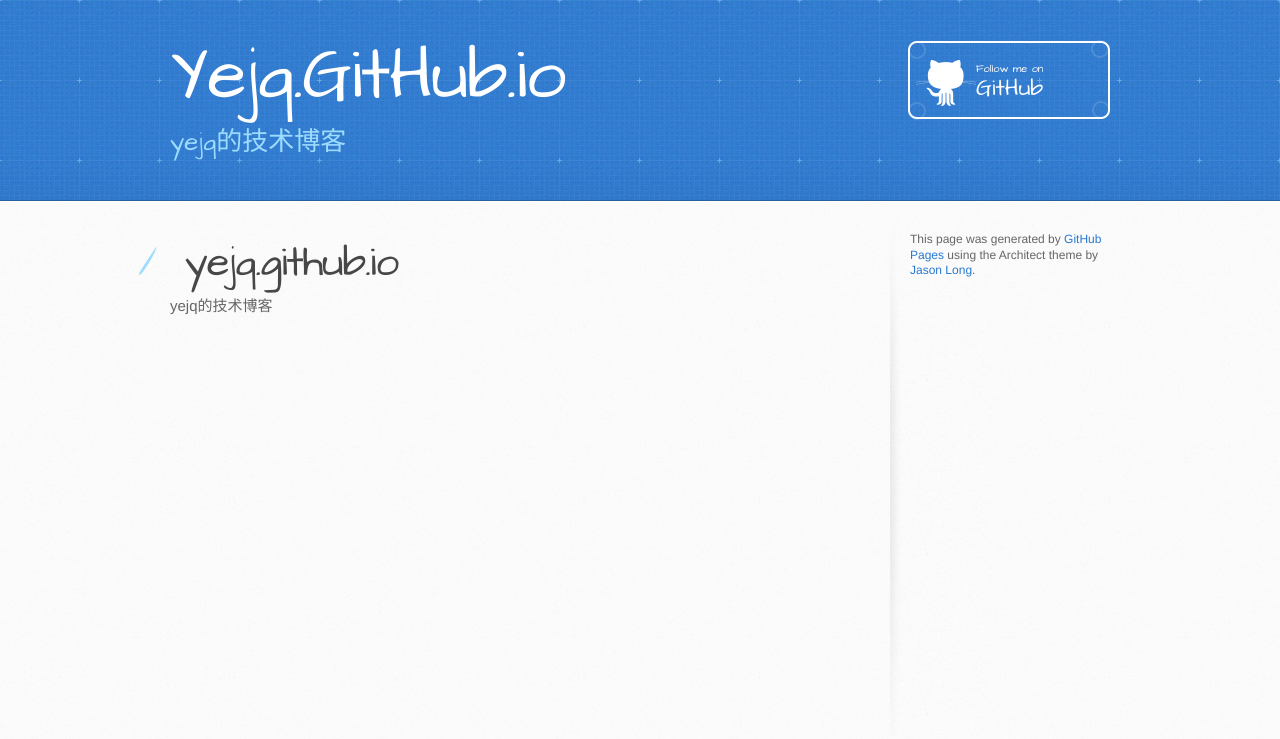
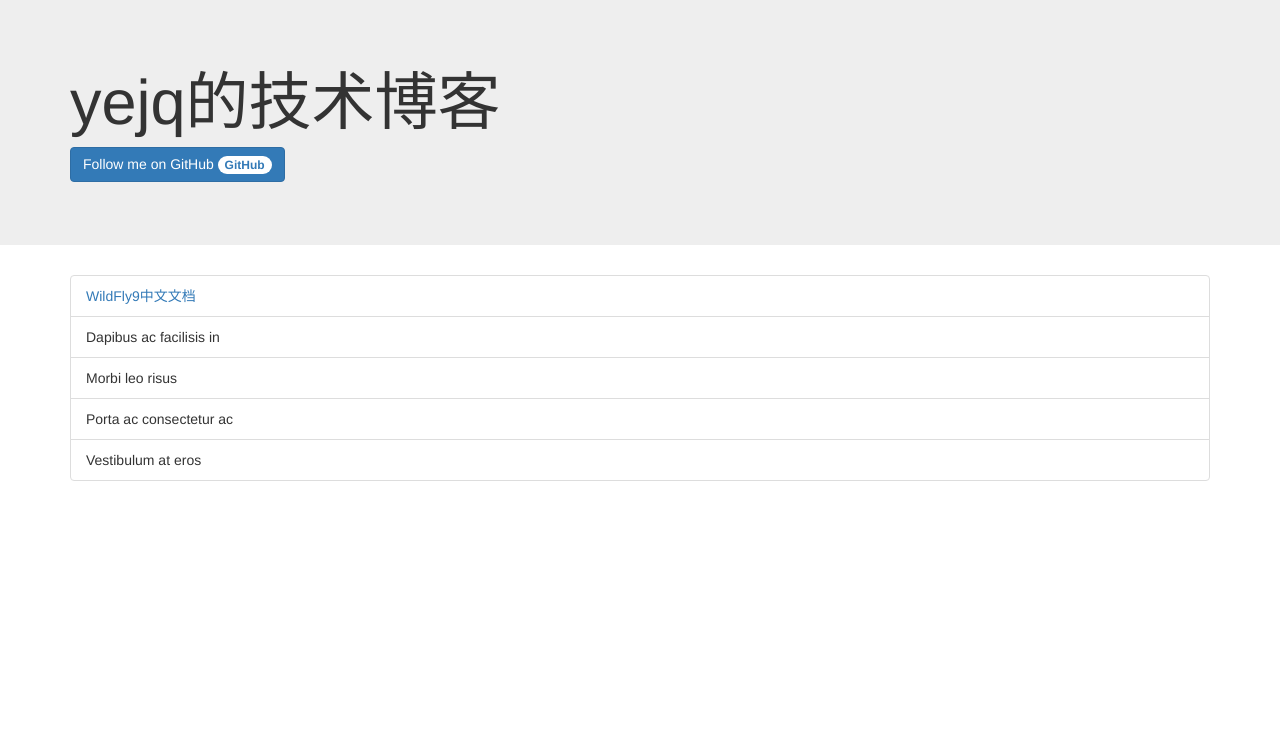
Before and after one commit to yejq/yejq.github.io, a plain HTML site: page index.html in a window 1280 px wide. Drawn offline with nearby package versions, Linux system fonts and the light colour scheme.

Commit message:
修改主页

```diff
--- a/index.html
+++ b/index.html
@@ -4,44 +4,33 @@
 <meta charset='utf-8'>
 <meta http-equiv="X-UA-Compatible" content="chrome=1">
 <meta name="viewport" content="width=device-width, initial-scale=1, maximum-scale=1">
-    <link href='https://fonts.googleapis.com/css?family=Architects+Daughter' rel='stylesheet' type='text/css'>
-    <link rel="stylesheet" type="text/css" href="stylesheets/stylesheet.css" media="screen">
-    <link rel="stylesheet" type="text/css" href="stylesheets/github-light.css" media="screen">
-    <link rel="stylesheet" type="text/css" href="stylesheets/print.css" media="print">
-
+<link rel="stylesheet" href="http://cdn.bootcss.com/bootstrap/3.3.0/css/bootstrap.min.css">
+<script src="http://cdn.bootcss.com/jquery/1.11.1/jquery.min.js"></script>
+<script src="http://cdn.bootcss.com/bootstrap/3.3.0/js/bootstrap.min.js"></script>
 <!--[if lt IE 9]>
     <script src="//html5shiv.googlecode.com/svn/trunk/html5.js"></script>
     <![endif]-->
-
-    <title>Yejq.GitHub.io by yejq</title>
+<title>欢迎光临Yejq的技术博客</title>
 </head>
-
 <body>
  <header>
-      <div class="inner">
-        <h1>Yejq.GitHub.io</h1>
-        <h2>yejq的技术博客</h2>
-        <a href="https://github.com/yejq" class="button"><small>Follow me on</small> GitHub</a>
+  <div class="jumbotron">
+   <div class="container">
+    <h1>yejq的技术博客</h1>
+    <p>
+     <a href="https://github.com/yejq" class="btn btn-primary">Follow me on</small> GitHub <span class="badge">GitHub</span></a>
+    </p>
+   </div>
   </div>
  </header>
-
-    <div id="content-wrapper">
-      <div class="inner clearfix">
-        <section id="main-content">
-          <h1>
-<a id="yejqgithubio" class="anchor" href="#yejqgithubio" aria-hidden="true"><span aria-hidden="true" class="octicon octicon-link"></span></a>yejq.github.io</h1>
-
-<p>yejq的技术博客</p>
-        </section>
-
-        <aside id="sidebar">
-
-
-          <p>This page was generated by <a href="https://pages.github.com">GitHub Pages</a> using the Architect theme by <a href="https://twitter.com/jasonlong">Jason Long</a>.</p>
-        </aside>
+ <div class="container"
+  <ul class="list-group">
+   <li class="list-group-item"><a href="https://github.com/yejq">WildFly9中文文档</a></li>
+   <li class="list-group-item">Dapibus ac facilisis in</li>
+   <li class="list-group-item">Morbi leo risus</li>
+   <li class="list-group-item">Porta ac consectetur ac</li>
+   <li class="list-group-item">Vestibulum at eros</li>
+  </ul>
  </div>
-    </div>
-
-
 </body>
 </html>
```
Also changed, not shown: 1 other file. Lines whose indentation alone changed are shown as unchanged.
